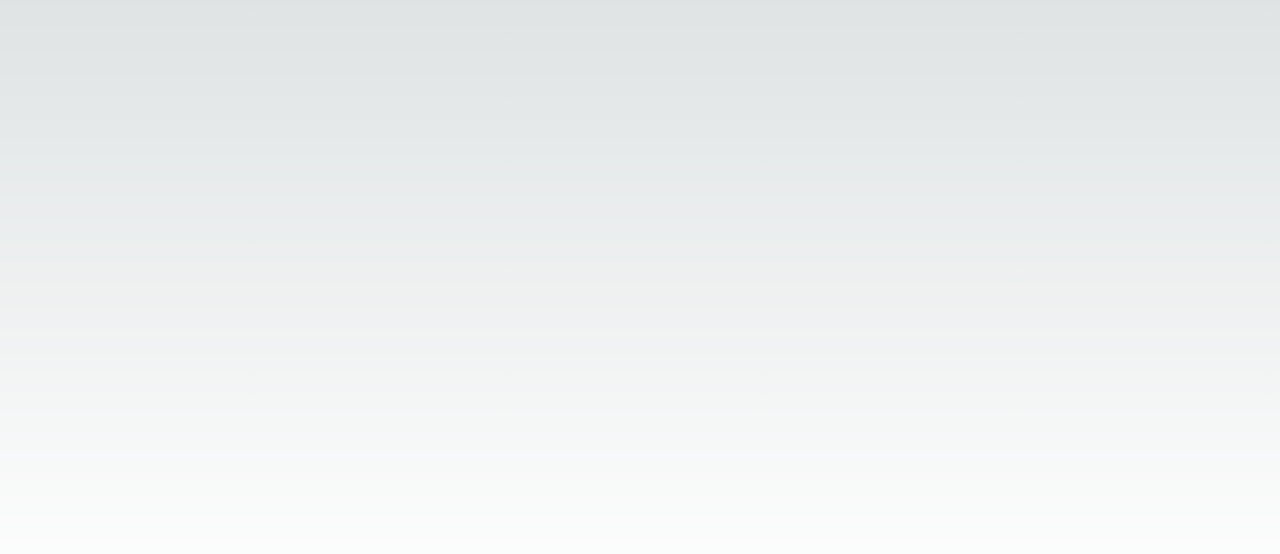
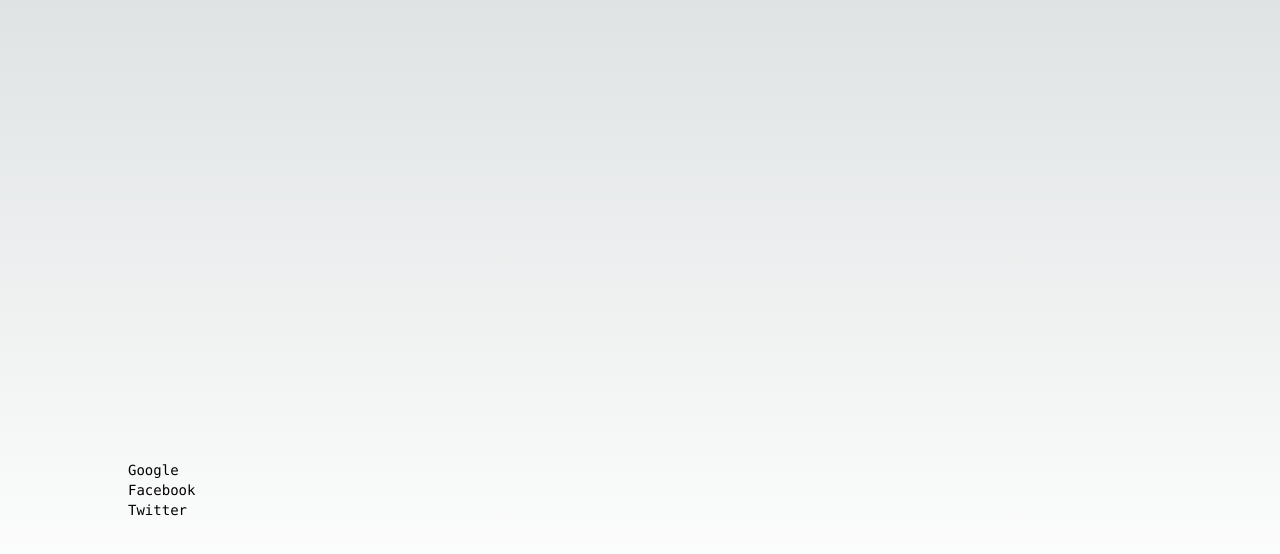
Before and after one commit to 29Kumait/next_15, a Next.js app: page / in a window 1280 px wide. Shown: the part 184-738 px from the top of the page. Built offline with nearby package versions, Linux system fonts and the light colour scheme.

Commit message:
list rendering

```diff
--- a/src/app/page.tsx
+++ b/src/app/page.tsx
@@ -1,8 +1,14 @@
+import List from "../components/List";
+import data from "../data.json";
+
 export default function Home() {
   return (
     <main className="flex min-h-screen flex-col items-center justify-between p-24">
       <div className="z-10 w-full max-w-5xl items-center justify-between font-mono text-sm lg:flex">
       </div>
+      <div className="z-10 w-full max-w-5xl items-center justify-between font-mono text-sm lg:flex">
+        <List listObj={data} />
+      </div>
     </main>
   );
 }
--- a/src/components/List.tsx
+++ b/src/components/List.tsx
@@ -1,22 +1,20 @@
+import React from 'react';
+import ListItem from './ListItem';
+
 interface ListProps {
-    listObj: {
+    listObj: Array<{
+        id: string;
         name: string;
         url: string;
-    }[];
+    }>;
 }
 
-const List = ({ listObj }: ListProps) => {
-    return (
-        <ul>
-            {listObj.map((obj) => (
-                <li key={obj.name}>
-                    {obj.name}
-                    <a href={obj.url} target="_blank" rel="noopener noreferrer">
-                    </a>
-                </li>
-            ))}
-        </ul>
-    );
-};
+const List: React.FC<ListProps> = ({ listObj = [] }) => (
+    <ul>
+        {listObj.map(item => (
+            <ListItem key={item.id} id={item.id} name={item.name} url={item.url} />
+        ))}
+    </ul>
+);
 
 export default List;
--- /dev/null
+++ b/src/components/ListItem.tsx
@@ -0,0 +1,17 @@
+import React from "react";
+
+interface ListItemProps {
+    id: string
+    name: string;
+    url: string;
+}
+
+const ListItem: React.FC<ListItemProps> = ({ id, name, url }) => (
+    <li key={id}>
+        <a href={url} target="_blank" rel="noopener noreferrer" >
+            {name}
+        </a>
+    </li >
+
+);
+export default ListItem;
--- /dev/null
+++ b/src/data.json
@@ -0,0 +1,5 @@
+[
+  { "id": "1", "name": "Google", "url": "https://www.google.com" },
+  { "id": "2", "name": "Facebook", "url": "https://www.facebook.com" },
+  { "id": "3", "name": "Twitter", "url": "https://www.twitter.com" }
+]
```
Also changed, not shown: 1 other file (tests, documents, lock files or other folders).
